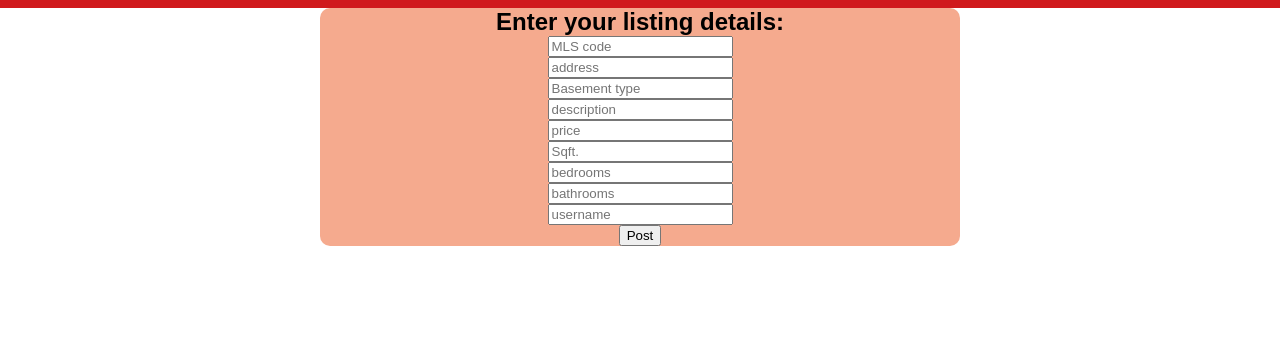
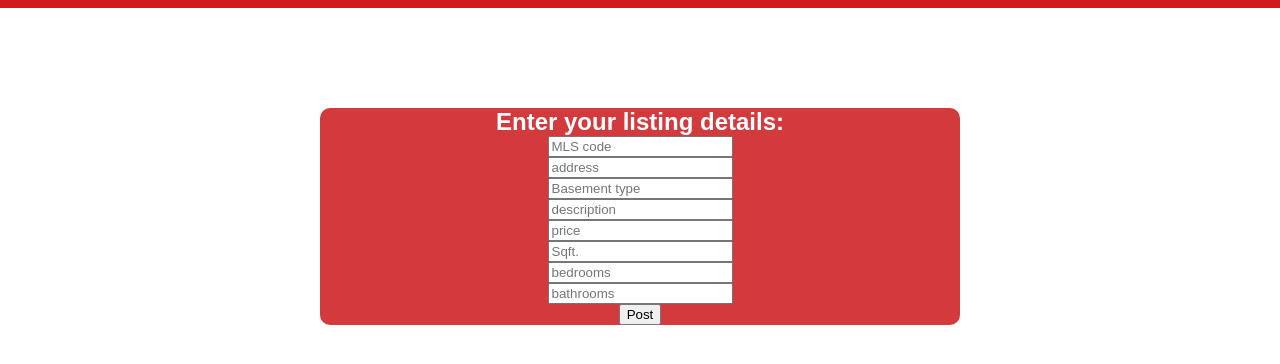
Before and after one commit to Aashirbadd/NextHome, a website: page src/post.html in a window 1280 px wide. Shown: the part 52-416 px from the top of the page. Drawn offline with Linux system fonts and the light colour scheme.

Commit message:
Updated other pages to match color scheme

```diff
--- a/src/post.html
+++ b/src/post.html
@@ -25,7 +25,6 @@
         <input type="text" placeholder="Sqft.">
         <input type="text" placeholder="bedrooms">
         <input type="text" placeholder="bathrooms">
-        <input type="text" placeholder="username">
         <button href = "#">Post</button>
     </div>
 </body>
--- a/src/post.scss
+++ b/src/post.scss
@@ -50,9 +50,11 @@ body {
 }
 
 #Listing-info {
+  margin-top: 100px;
+  color: white;
   height: 50%;
   width: 50%;
-  background-color: #f5aa8e;
+  background-color: #d33a3d;
   border-radius: 10px;
   display: flex;
   flex-direction: column;
```
Also changed, not shown: src/post.css, 1 other file.
